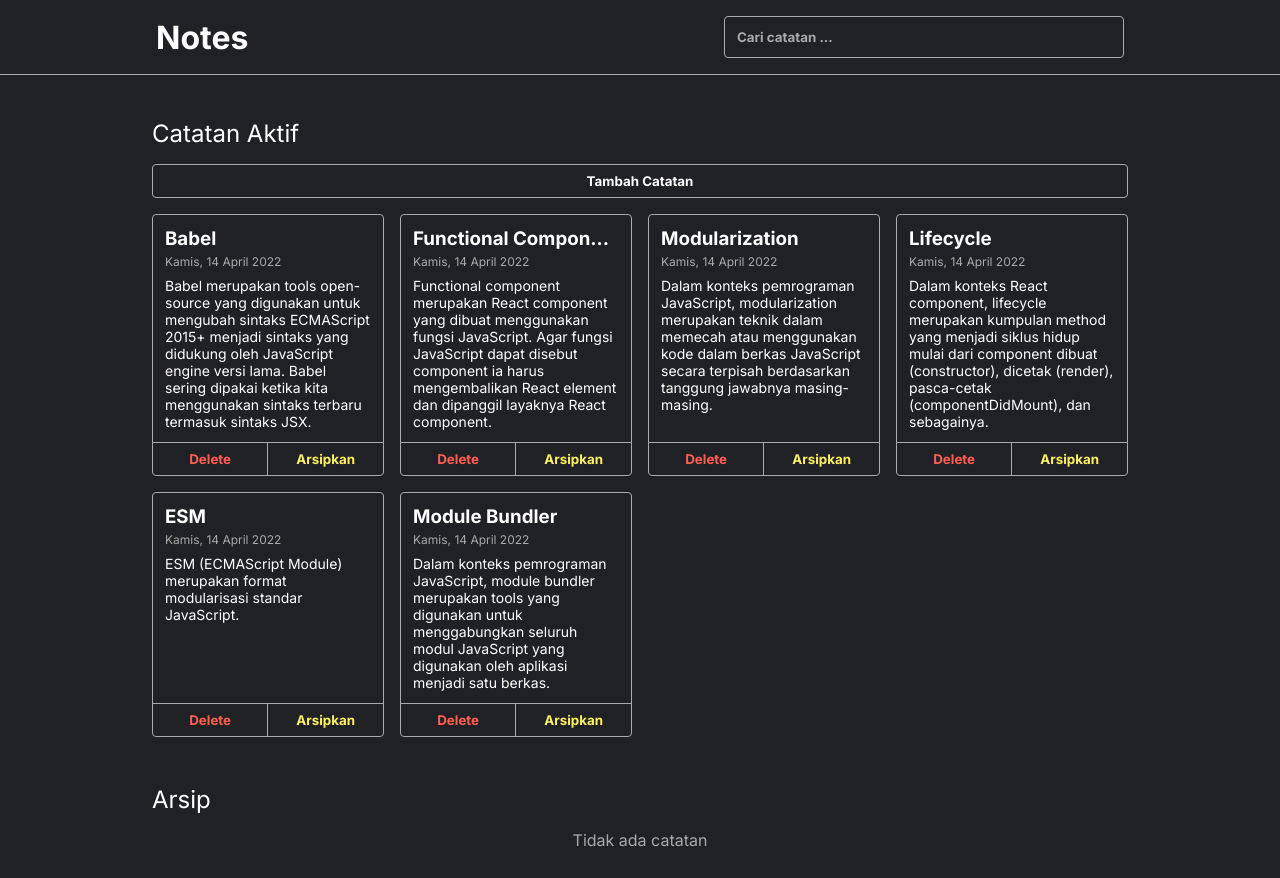
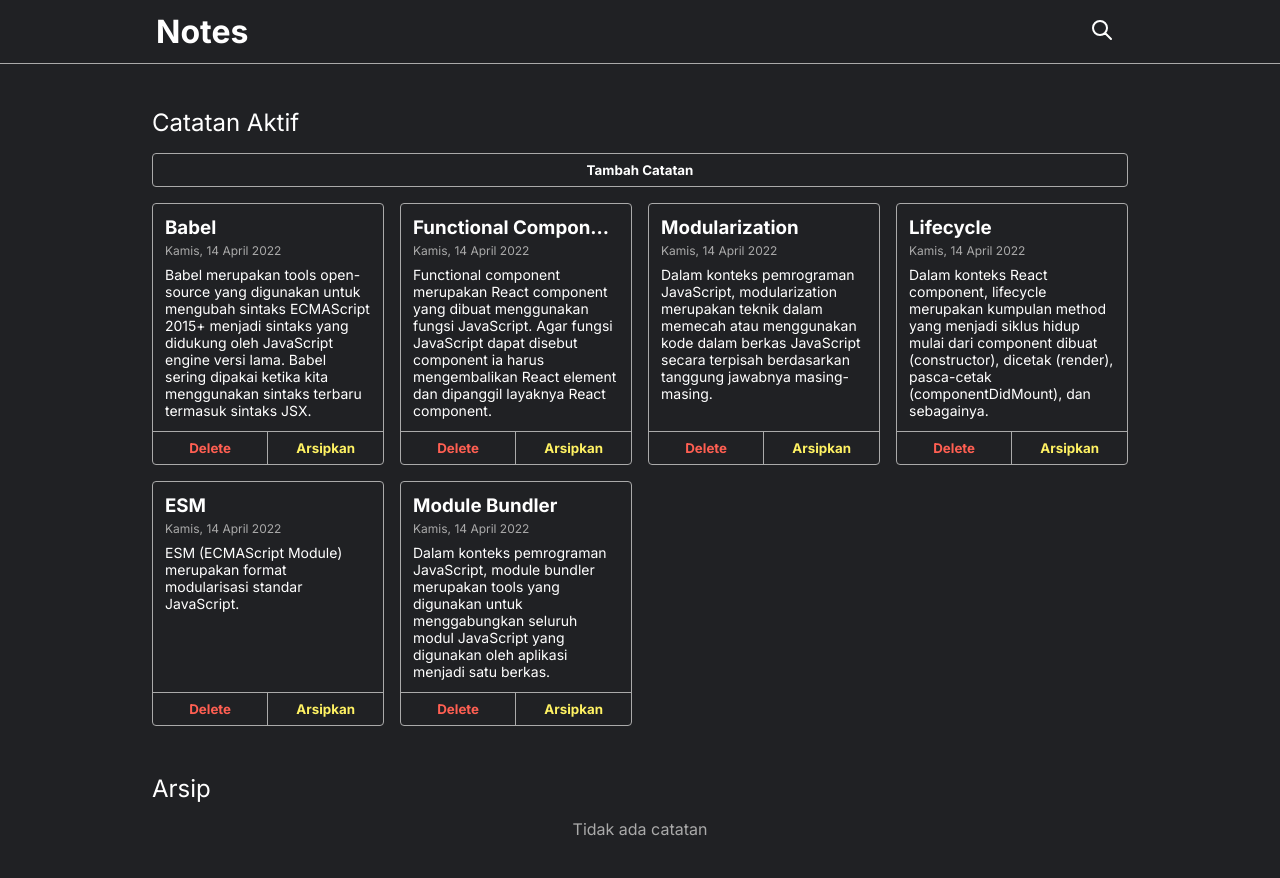
Before and after one commit to jhonarendra/personal-notes-starter, a React (Create React App) app: page / in a window 1280 px wide. Built offline with nearby package versions, Linux system fonts and the light colour scheme.

Commit message:
fix: icon

```diff
--- a/src/components/HeaderSection.jsx
+++ b/src/components/HeaderSection.jsx
@@ -1,23 +1,35 @@
 import React from 'react'
+import SearchIcon from './icon/SearchIcon'
+import XIcon from './icon/XIcon'
 
 class HeaderSection extends React.Component {
   constructor(props) {
     super(props)
     this.state = {
-      search: ''
+      search: '',
+      showSearchForm: false
     }
   }
   handleChange = (e) => {
     this.setState({
+      ...this.state,
       search: e.target.value
     })
     this.props.handleSearch(e.target.value)
+  }
+  toggleSearchForm = () => {
+    this.setState({
+      ...this.state,
+      showSearchForm: !this.state.showSearchForm
+    })
   }
   render() {
     return (
       <div className='note-app__header-wrapper'>
         <div className='note-app__header'>
           <h1>Notes</h1>
+          {
+            (this.state.showSearchForm) ? (
               <div className="note-search">
                 <input
                   type="text"
@@ -26,6 +38,23 @@ class HeaderSection extends React.Component {
                   onChange={this.handleChange}
                 />
               </div>
+            ) : ''
+          }
+
+          <button
+            type="button"
+            className='button-transparent'
+            onClick={this.toggleSearchForm}
+          >
+            {
+              (this.state.showSearchForm) ? (
+                <XIcon />
+              ) : (
+                <SearchIcon />
+              )
+            }
+
+          </button>
         </div>
       </div>
     )
--- /dev/null
+++ b/src/components/icon/SearchIcon.jsx
@@ -0,0 +1,9 @@
+import React from 'react'
+
+export default function SearchIcon() {
+  return (
+    <svg xmlns="http://www.w3.org/2000/svg" className='svg-icon' fill="none" viewBox="0 0 24 24" stroke="currentColor" strokeWidth="2">
+      <path strokeLinecap="round" strokeLinejoin="round" d="M21 21l-6-6m2-5a7 7 0 11-14 0 7 7 0 0114 0z" />
+    </svg>
+  )
+}
--- /dev/null
+++ b/src/components/icon/XIcon.jsx
@@ -0,0 +1,9 @@
+import React from 'react'
+
+export default function XIcon() {
+  return (
+    <svg xmlns="http://www.w3.org/2000/svg" className="svg-icon" fill="none" viewBox="0 0 24 24" stroke="currentColor" strokeWidth="2">
+      <path strokeLinecap="round" strokeLinejoin="round" d="M6 18L18 6M6 6l12 12" />
+    </svg>
+  )
+}
--- a/src/styles/style.css
+++ b/src/styles/style.css
@@ -4,6 +4,10 @@
   box-sizing: border-box;
 }
 
+.svg-icon {
+  width: 24px;
+  height: 24px;
+}
 body {
   font-family: 'Inter', sans-serif;
   background-color: #202124;
@@ -34,6 +38,13 @@ input::placeholder, textarea::placeholder {
   padding: 4px 16px;
   max-width: 1000px;
   margin: 0 auto;
+}
+.button-transparent {
+  background: transparent;
+  color: white;
+  cursor: pointer;
+  padding: 10px;
+  border: 0;
 }
 
 .note-app__header h1 {
```
Lines whose indentation alone changed are shown as unchanged.
